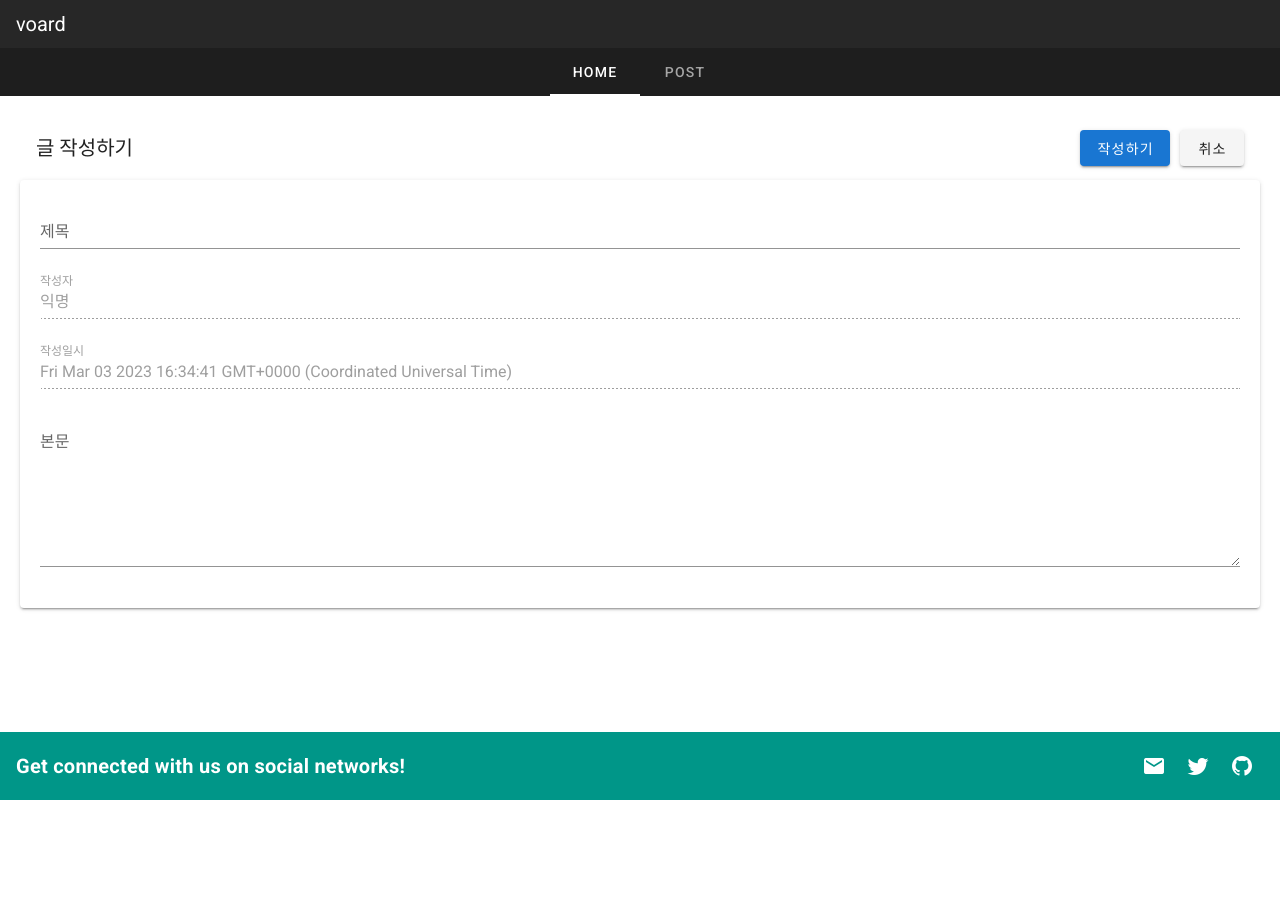
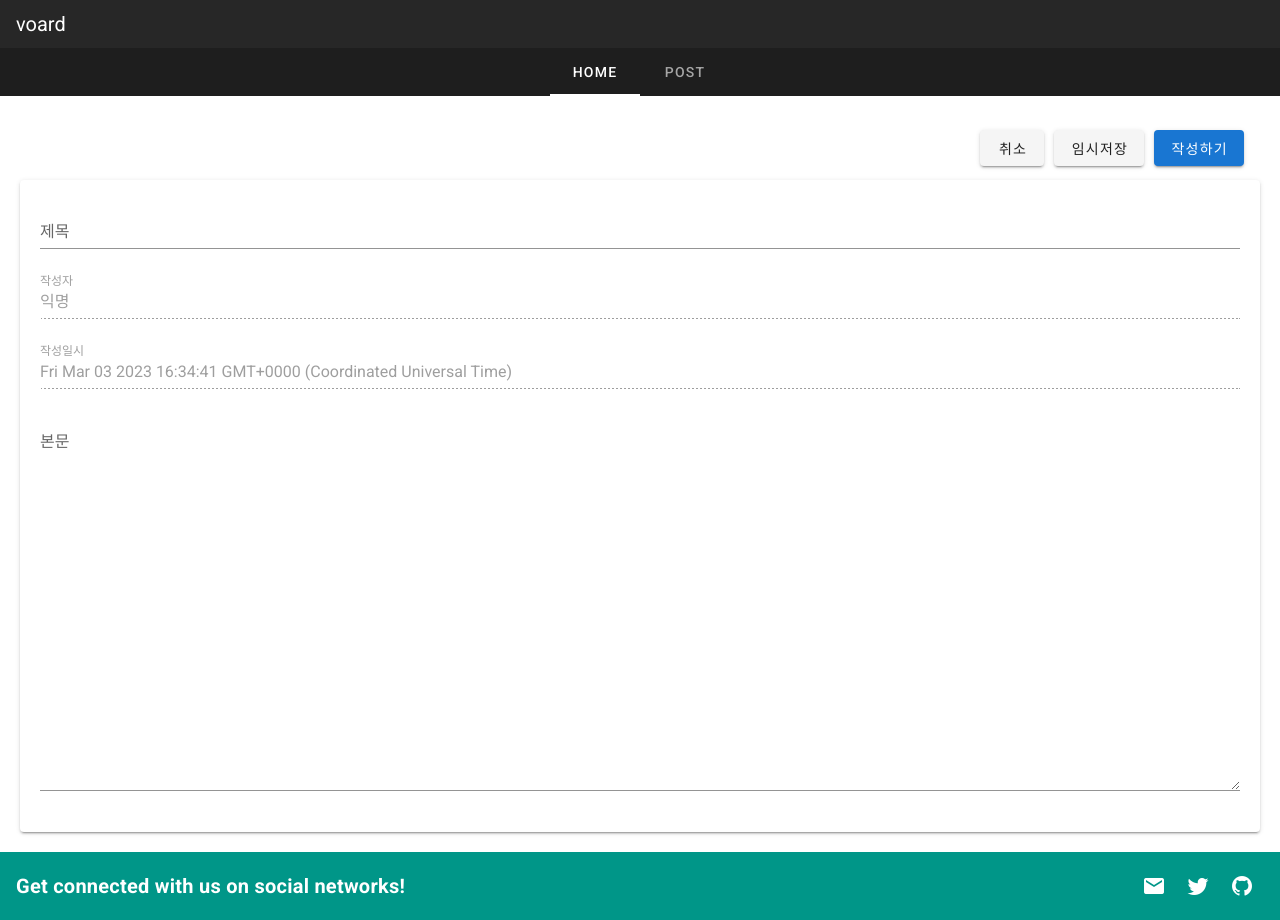
Before and after one commit to sj1225/voard, a Vue app: page /post in a window 1280 px wide. Before the commit the page ends 800 px from the top, so only its background shows below. Built offline with nearby package versions, Linux system fonts and the light colour scheme.

Commit message:
상세페이지, 작성페이지 개선

```diff
--- a/src/view/page/Detail.vue
+++ b/src/view/page/Detail.vue
@@ -4,14 +4,16 @@
     <v-toolbar flat>
       <v-toolbar-title>글 조회하기</v-toolbar-title>
       <v-spacer></v-spacer>
-        <v-btn @click="calcel()">뒤로가기</v-btn>
+      <v-btn style="margin-right: 10px;">이전글</v-btn>
+      <v-btn style="margin-right: 10px;">다음글</v-btn>
+      <v-btn @click="calcel()">목록</v-btn>
     </v-toolbar>
 
     <v-card style="padding:20px">
       <v-text-field label="제목" v-model="title" disabled></v-text-field>
       <v-text-field label="작성자" v-model="writer" disabled></v-text-field>
       <v-text-field label="작성일시" v-model="writedate" disabled></v-text-field>
-      <v-textarea label="본문" v-model="content" disabled></v-textarea>
+      <v-textarea auto-grow rows="10" label="본문" v-model="content" disabled></v-textarea>
     </v-card>
   </div>
 </template>
--- a/src/view/page/Post.vue
+++ b/src/view/page/Post.vue
@@ -2,17 +2,17 @@
   <div id="home">
     <!-- 페이지 제목 -->
     <v-toolbar flat>
-      <v-toolbar-title>글 작성하기</v-toolbar-title>
       <v-spacer></v-spacer>
-        <v-btn @click="insert()" color="primary" style="margin-right: 10px;">작성하기</v-btn>
-        <v-btn @click="calcel()">취소</v-btn>
+        <v-btn @click="calcel()" style="margin-right: 10px;">취소</v-btn>
+        <v-btn style="margin-right: 10px;">임시저장</v-btn>
+        <v-btn @click="insert()" color="primary">작성하기</v-btn>
     </v-toolbar>
 
     <v-card style="padding:20px">
       <v-text-field label="제목" v-model="title"></v-text-field>
       <v-text-field label="작성자" v-model="writer" disabled></v-text-field>
       <v-text-field label="작성일시" v-model="writedate" disabled></v-text-field>
-      <v-textarea label="본문" v-model="content"></v-textarea>
+      <v-textarea rows="13" label="본문" v-model="content"></v-textarea>
     </v-card>
   </div>
 </template>
```
